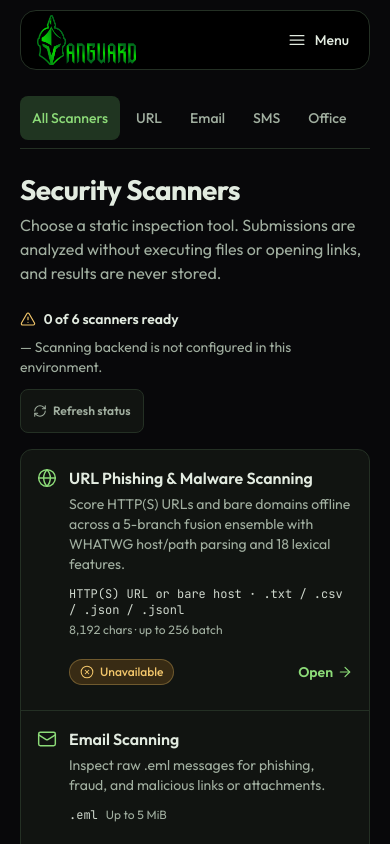
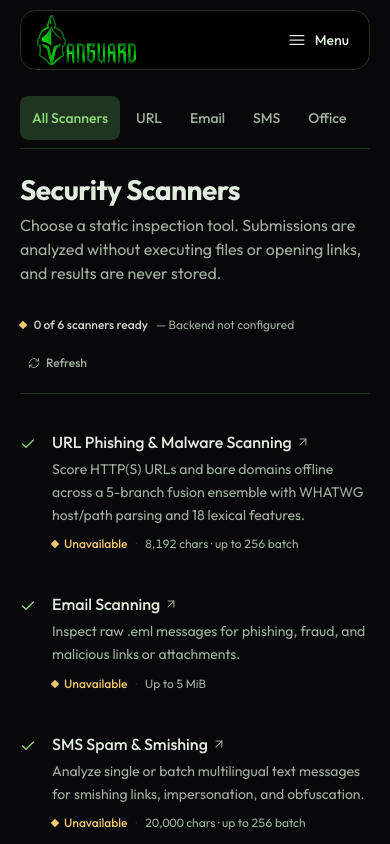
Before and after one commit to Vanguard-AV/Vanguard-web, a Next.js app: page /features in a window 390 px wide. Shown: the top 844 px of the page. Built offline with nearby package versions, Linux system fonts and the light colour scheme.

Commit message:
feat: enhance feature components with improved layout and responsiveness

```diff
--- a/app/features/page.tsx
+++ b/app/features/page.tsx
@@ -11,7 +11,7 @@ export const metadata: Metadata = {
 
 export default function FeaturesHubPage() {
   return (
-    <div className="w-full space-y-6">
+    <div className="w-full space-y-8">
       <header className="space-y-1.5">
         <h1 className="text-[1.75rem] leading-[2.125rem] font-bold tracking-[-0.02em] text-foreground sm:text-[2rem] sm:leading-[2.5rem]">
           Security Scanners
--- a/components/features/feature-hub-cards.tsx
+++ b/components/features/feature-hub-cards.tsx
@@ -1,34 +1,14 @@
 "use client";
 
+import { ArrowUpRight, Check, RefreshCw } from "lucide-react";
+import { useState } from "react";
 import {
-  AlertTriangle,
-  ArrowRight,
-  Binary,
-  CheckCircle2,
-  FileSpreadsheet,
-  FileText,
-  Globe,
-  Mail,
-  MessageSquareWarning,
-  RefreshCw,
-} from "lucide-react";
-import Link from "next/link";
-import { useState } from "react";
+  Feature,
+  type FeatureAdvantageItem,
+} from "@/components/ui/feature-with-advantages";
 import { FEATURE_CATALOG } from "@/lib/features/catalog";
-import type {
-  FeatureSlug,
-  ServiceReadinessSnapshot,
-} from "@/lib/features/types";
+import type { ServiceReadinessSnapshot } from "@/lib/features/types";
 import { ReadinessBadge } from "./readiness-badge";
-
-const FEATURE_ICONS: Record<FeatureSlug, typeof Mail> = {
-  url: Globe,
-  email: Mail,
-  sms: MessageSquareWarning,
-  office: FileSpreadsheet,
-  pdf: FileText,
-  exe: Binary,
-};
 
 interface FeatureHubDirectoryProps {
   initialSnapshot: ServiceReadinessSnapshot;
@@ -58,91 +38,32 @@ export function FeatureHubDirectory({
     }
   }
 
-  return (
-    <div className="space-y-4">
-      <div
-        aria-live="polite"
-        className="flex flex-wrap items-center justify-between gap-3 text-sm"
-      >
-        <div className="flex flex-wrap items-center gap-2">
-          {snapshot.overallStatus === "healthy" ? (
-            <CheckCircle2
+  const items: FeatureAdvantageItem[] = FEATURE_CATALOG.map((feature) => {
+    const readiness = snapshot.features[feature.slug];
+
+    return {
+      id: feature.slug,
+      href: feature.route,
+      icon: (
+        <Check
           aria-hidden="true"
-              className="size-4 shrink-0 text-positive"
+          className="mt-1.5 size-4 shrink-0 text-accent"
+          strokeWidth={2}
+        />
+      ),
+      title: (
+        <span className="inline-flex items-center gap-1">
+          <span>{feature.name}</span>
+          <ArrowUpRight
+            aria-hidden="true"
+            className="size-3.5 shrink-0 text-muted-foreground motion-safe:transition-transform motion-safe:duration-150 group-hover:translate-x-0.5 group-hover:-translate-y-0.5 group-hover:text-accent"
             strokeWidth={1.75}
           />
-          ) : (
-            <AlertTriangle
-              aria-hidden="true"
-              className="size-4 shrink-0 text-caution"
-              strokeWidth={1.75}
-            />
-          )}
-          <span className="font-semibold text-foreground tabular-nums">
-            {snapshot.readyCount} of {snapshot.totalCount} scanners ready
         </span>
-          {snapshot.overallStatus !== "healthy" && (
-            <span className="text-muted-foreground">
-              {snapshot.overallStatus === "degraded"
-                ? "— Healthy scanners remain active while offline services recover."
-                : snapshot.overallStatus === "unconfigured"
-                  ? "— Scanning backend is not configured in this environment."
-                  : "— Scanning services are currently unreachable."}
-            </span>
-          )}
-        </div>
-
-        <button
-          type="button"
-          onClick={refreshHealth}
-          disabled={refreshing}
-          className="inline-flex min-h-11 cursor-pointer items-center gap-1.5 rounded-lg border border-outline bg-surface px-3 text-xs font-semibold text-muted-foreground motion-safe:transition-colors motion-safe:duration-150 hover:border-border-control hover:bg-surface-hover hover:text-foreground disabled:cursor-default disabled:opacity-60"
-        >
-          <RefreshCw
-            aria-hidden="true"
-            className={`size-3.5 ${refreshing ? "motion-safe:animate-spin" : ""}`}
-            strokeWidth={1.75}
-          />
-          <span>{refreshing ? "Checking..." : "Refresh status"}</span>
-        </button>
-      </div>
-
-      <div className="workspace-panel overflow-hidden rounded-xl border border-outline bg-surface">
-        <ul className="divide-y divide-outline">
-          {FEATURE_CATALOG.map((feature) => {
-            const Icon = FEATURE_ICONS[feature.slug];
-            const readiness = snapshot.features[feature.slug];
-
-            return (
-              <li key={feature.slug}>
-                <Link
-                  href={feature.route}
-                  className="group grid grid-cols-1 gap-3 px-4 py-4 motion-safe:transition-colors motion-safe:duration-150 hover:bg-surface-hover focus-visible:bg-surface-hover sm:px-5 lg:grid-cols-[minmax(0,1.6fr)_minmax(0,1fr)_auto] lg:items-center lg:gap-6"
-                >
-                  <div className="flex min-w-0 items-start gap-3">
-                    <Icon
-                      aria-hidden="true"
-                      className="mt-0.5 size-5 shrink-0 text-accent"
-                      strokeWidth={1.75}
-                    />
-                    <div className="min-w-0 space-y-1">
-                      <span className="block text-base font-semibold text-foreground group-hover:text-accent">
-                        {feature.name}
-                      </span>
-                      <span className="block max-w-[62ch] text-sm leading-5 text-muted-foreground">
-                        {feature.summary}
-                      </span>
-                    </div>
-                  </div>
-
-                  <div className="flex flex-wrap items-center gap-x-2 gap-y-1 ps-8 text-xs text-muted-foreground lg:flex-col lg:items-start lg:ps-0">
-                    <span className="font-mono text-foreground/90 break-words">
-                      {feature.formatLabel}
-                    </span>
-                    <span className="tabular-nums">{feature.limitLabel}</span>
-                  </div>
-
-                  <div className="flex flex-wrap items-center justify-between gap-3 ps-8 lg:justify-end lg:ps-0">
+      ),
+      description: feature.summary,
+      footer: (
+        <div className="flex flex-wrap items-center gap-x-2 gap-y-1 text-xs text-muted-foreground">
           <ReadinessBadge
             status={
               refreshing
@@ -153,57 +74,115 @@ export function FeatureHubDirectory({
             }
             latencyMs={readiness.latencyMs}
           />
-                    <span className="inline-flex min-h-11 items-center gap-1 text-sm font-semibold text-accent">
-                      <span>Open</span>
-                      <ArrowRight
+          <span aria-hidden="true" className="text-outline">
+            ·
+          </span>
+          <span className="tabular-nums">{feature.limitLabel}</span>
+        </div>
+      ),
+    };
+  });
+
+  const statusHeader = (
+    <div
+      aria-live="polite"
+      className="flex w-full flex-wrap items-center justify-between gap-3 border-b border-outline pb-3 text-xs"
+    >
+      <div className="flex flex-wrap items-center gap-2">
+        <span
           aria-hidden="true"
-                        className="size-4 motion-safe:transition-transform motion-safe:duration-150 group-hover:translate-x-0.5"
+          className={
+            snapshot.overallStatus === "healthy"
+              ? "size-1.5 shrink-0 rounded-full bg-positive"
+              : "size-1.5 shrink-0 rotate-45 bg-caution"
+          }
+        />
+        <span className="font-medium text-foreground/90 tabular-nums">
+          {snapshot.readyCount} of {snapshot.totalCount} scanners ready
+        </span>
+        {snapshot.overallStatus !== "healthy" && (
+          <span className="text-muted-foreground">
+            {snapshot.overallStatus === "degraded"
+              ? "— Offline services recovering"
+              : snapshot.overallStatus === "unconfigured"
+                ? "— Backend not configured"
+                : "— Services unreachable"}
+          </span>
+        )}
+      </div>
+
+      <button
+        type="button"
+        onClick={refreshHealth}
+        disabled={refreshing}
+        className="inline-flex min-h-9 cursor-pointer items-center gap-1.5 rounded-md px-2 text-xs font-medium text-muted-foreground motion-safe:transition-colors motion-safe:duration-150 hover:bg-surface-hover hover:text-foreground disabled:cursor-default disabled:opacity-60"
+      >
+        <RefreshCw
+          aria-hidden="true"
+          className={`size-3 ${refreshing ? "motion-safe:animate-spin" : ""}`}
           strokeWidth={1.75}
         />
-                    </span>
+        <span>{refreshing ? "Checking" : "Refresh"}</span>
+      </button>
     </div>
-                </Link>
-              </li>
   );
-          })}
-        </ul>
-      </div>
-    </div>
+
+  return (
+    <Feature
+      badge={null}
+      title={null}
+      description={null}
+      headerExtra={statusHeader}
+      items={items}
+      className="py-0 lg:py-0"
+      containerClassName="max-w-none"
+      gridClassName="gap-x-10 gap-y-8"
+    />
   );
 }
 
 export function FeatureHubSkeleton() {
+  const skeletonItems: FeatureAdvantageItem[] = FEATURE_CATALOG.map(
+    (feature) => ({
+      id: feature.slug,
+      href: feature.route,
+      icon: (
+        <Check
+          aria-hidden="true"
+          className="mt-1.5 size-4 shrink-0 text-accent"
+          strokeWidth={2}
+        />
+      ),
+      title: feature.name,
+      description: feature.summary,
+      footer: (
+        <div className="flex flex-wrap items-center gap-x-2 gap-y-1 text-xs text-muted-foreground">
+          <ReadinessBadge status="checking" />
+          <span aria-hidden="true" className="text-outline">
+            ·
+          </span>
+          <span className="tabular-nums">{feature.limitLabel}</span>
+        </div>
+      ),
+    }),
+  );
+
   return (
-    <div
-      className="space-y-4"
-      aria-busy="true"
-      aria-label="Loading scanner readiness"
-    >
-      <div className="flex min-h-11 items-center justify-between text-sm text-muted-foreground">
-        <span>Checking live scanner readiness...</span>
+    <div aria-busy="true" aria-label="Loading scanner readiness">
+      <Feature
+        badge={null}
+        title={null}
+        description={null}
+        headerExtra={
+          <div className="flex w-full items-center justify-between border-b border-outline pb-3 text-xs text-muted-foreground">
             <ReadinessBadge status="checking" />
           </div>
-
-      <div className="overflow-hidden rounded-xl border border-outline bg-surface">
-        <ul className="divide-y divide-outline">
-          {FEATURE_CATALOG.map((feature) => (
-            <li
-              key={feature.slug}
-              className="flex flex-wrap items-center justify-between gap-4 px-5 py-4"
-            >
-              <div className="space-y-1">
-                <p className="text-base font-semibold text-foreground">
-                  {feature.name}
-                </p>
-                <p className="text-sm text-muted-foreground">
-                  {feature.summary}
-                </p>
-              </div>
-              <ReadinessBadge status="checking" />
-            </li>
-          ))}
-        </ul>
-      </div>
+        }
+        items={skeletonItems}
+        className="py-0 lg:py-0"
+        containerClassName="max-w-none"
+        gridClassName="gap-x-10 gap-y-8"
+      />
     </div>
   );
 }
--- a/components/features/feature-readiness-client.tsx
+++ b/components/features/feature-readiness-client.tsx
@@ -53,14 +53,14 @@ export function FeatureReadinessClient({
         type="button"
         onClick={recheck}
         disabled={checking}
-        className="inline-flex min-h-11 cursor-pointer items-center gap-1.5 rounded-lg border border-outline bg-surface px-3 text-xs font-semibold text-muted-foreground motion-safe:transition-colors motion-safe:duration-150 hover:border-border-control hover:bg-surface-hover hover:text-foreground disabled:cursor-default disabled:opacity-60"
+        className="inline-flex min-h-9 cursor-pointer items-center gap-1 rounded-md px-2 text-xs font-medium text-muted-foreground motion-safe:transition-colors motion-safe:duration-150 hover:bg-surface-hover hover:text-foreground disabled:cursor-default disabled:opacity-60"
       >
         <RefreshCw
           aria-hidden="true"
-          className={`size-3.5 ${checking ? "motion-safe:animate-spin" : ""}`}
+          className={`size-3 ${checking ? "motion-safe:animate-spin" : ""}`}
           strokeWidth={1.75}
         />
-        <span>{checking ? "Checking..." : "Check status"}</span>
+        <span>{checking ? "Checking" : "Refresh"}</span>
       </button>
     </div>
   );
--- a/components/features/readiness-badge.tsx
+++ b/components/features/readiness-badge.tsx
@@ -1,5 +1,3 @@
-import { CheckCircle2, Clock, XCircle } from "lucide-react";
-
 interface ReadinessBadgeProps {
   status: "ready" | "unavailable" | "checking";
   latencyMs?: number | null;
@@ -13,25 +11,27 @@ export function ReadinessBadge({
 }: ReadinessBadgeProps) {
   if (status === "checking") {
     return (
-      <span className="workspace-badge inline-flex items-center gap-1.5 rounded-full border border-info/30 bg-info-bg px-2.5 py-1 text-xs font-medium text-info">
-        <Clock aria-hidden="true" className="size-3.5 shrink-0" strokeWidth={1.75} />
-        <span>Checking status</span>
+      <span className="workspace-badge inline-flex items-center gap-1.5 text-xs font-medium text-muted-foreground">
+        <span
+          aria-hidden="true"
+          className="size-1.5 shrink-0 rounded-full border border-info bg-info/40 motion-safe:animate-pulse"
+        />
+        <span>Checking</span>
       </span>
     );
   }
 
   if (status === "ready") {
     return (
-      <span className="workspace-badge inline-flex items-center gap-1.5 rounded-full border border-positive/30 bg-positive-bg px-2.5 py-1 text-xs font-medium text-positive">
-        <CheckCircle2
+      <span className="workspace-badge inline-flex items-center gap-1.5 text-xs font-medium text-foreground/90">
+        <span
           aria-hidden="true"
-          className="size-3.5 shrink-0"
-          strokeWidth={1.75}
+          className="size-1.5 shrink-0 rounded-full bg-positive"
         />
         <span>Ready</span>
         {!compact && typeof latencyMs === "number" && (
-          <span className="font-mono text-xs text-positive/85 tabular-nums">
-            {Math.round(latencyMs)} ms
+          <span className="font-mono text-[11px] text-muted-foreground tabular-nums">
+            {Math.round(latencyMs)}ms
           </span>
         )}
       </span>
@@ -39,11 +39,10 @@ export function ReadinessBadge({
   }
 
   return (
-    <span className="workspace-badge inline-flex items-center gap-1.5 rounded-full border border-caution/30 bg-caution-bg px-2.5 py-1 text-xs font-medium text-caution">
-      <XCircle
+    <span className="workspace-badge inline-flex items-center gap-1.5 text-xs font-medium text-caution">
+      <span
         aria-hidden="true"
-        className="size-3.5 shrink-0"
-        strokeWidth={1.75}
+        className="size-1.5 shrink-0 rotate-45 bg-caution"
       />
       <span>Unavailable</span>
     </span>
--- /dev/null
+++ b/components/ui/badge.tsx
@@ -0,0 +1,36 @@
+import * as React from "react";
+import { cva, type VariantProps } from "class-variance-authority";
+
+import { cn } from "@/lib/utils";
+
+const badgeVariants = cva(
+  "inline-flex items-center rounded-full border px-2.5 py-0.5 text-xs font-semibold transition-colors focus:outline-none focus:ring-2 focus:ring-accent focus:ring-offset-2",
+  {
+    variants: {
+      variant: {
+        default:
+          "border-transparent bg-primary text-on-primary hover:bg-primary/80",
+        secondary:
+          "border-transparent bg-surface-hover text-foreground hover:bg-surface-selected",
+        destructive:
+          "border-transparent bg-danger-bg text-danger hover:bg-danger-bg/80",
+        outline: "border-outline text-foreground",
+      },
+    },
+    defaultVariants: {
+      variant: "default",
+    },
+  },
+);
+
+export interface BadgeProps
+  extends React.HTMLAttributes<HTMLDivElement>,
+    VariantProps<typeof badgeVariants> {}
+
+function Badge({ className, variant, ...props }: BadgeProps) {
+  return (
+    <div className={cn(badgeVariants({ variant }), className)} {...props} />
+  );
+}
+
+export { Badge, badgeVariants };
--- /dev/null
+++ b/components/ui/feature-with-advantages.tsx
@@ -0,0 +1,168 @@
+import { Check } from "lucide-react";
+import Link from "next/link";
+import type * as React from "react";
+import { Badge } from "@/components/ui/badge";
+import { cn } from "@/lib/utils";
+
+export interface FeatureAdvantageItem {
+  id?: string;
+  title: React.ReactNode;
+  description: React.ReactNode;
+  icon?: React.ReactNode;
+  meta?: React.ReactNode;
+  footer?: React.ReactNode;
+  href?: string;
+}
+
+export interface FeatureProps {
+  badge?: React.ReactNode;
+  title?: React.ReactNode;
+  description?: React.ReactNode;
+  headerExtra?: React.ReactNode;
+  items?: readonly FeatureAdvantageItem[];
+  className?: string;
+  containerClassName?: string;
+  gridClassName?: string;
+}
+
+const DEFAULT_ITEMS: readonly FeatureAdvantageItem[] = [
+  {
+    id: "easy-1",
+    title: "Easy to use",
+    description: "We've made it easy to use and understand.",
+  },
+  {
+    id: "fast-1",
+    title: "Fast and reliable",
+    description: "We've made it fast and reliable.",
+  },
+  {
+    id: "modern-1",
+    title: "Beautiful and modern",
+    description: "We've made it beautiful and modern.",
+  },
+  {
+    id: "easy-2",
+    title: "Easy to use",
+    description: "We've made it easy to use and understand.",
+  },
+  {
+    id: "fast-2",
+    title: "Fast and reliable",
+    description: "We've made it fast and reliable.",
+  },
+  {
+    id: "modern-2",
+    title: "Beautiful and modern",
+    description: "We've made it beautiful and modern.",
+  },
+];
+
+function Feature({
+  badge = "Platform",
+  title = "Something new!",
+  description = "Managing a small business today is already tough.",
+  headerExtra,
+  items = DEFAULT_ITEMS,
+  className,
+  containerClassName,
+  gridClassName,
+}: FeatureProps) {
+  const hasHeaderText = badge !== null || title !== null || description !== null;
+
+  return (
+    <div className={cn("w-full py-20 lg:py-40", className)}>
+      <div className={cn("container mx-auto", containerClassName)}>
+        <div className="flex flex-col items-start gap-4">
+          {hasHeaderText && (
+            <>
+              {badge !== null && (
+                <div>
+                  {typeof badge === "string" ? <Badge>{badge}</Badge> : badge}
+                </div>
+              )}
+              {(title !== null || description !== null) && (
+                <div className="flex flex-col gap-2">
+                  {title !== null && (
+                    <h2 className="font-regular text-3xl tracking-tighter md:text-5xl lg:max-w-xl">
+                      {title}
+                    </h2>
+                  )}
+                  {description !== null && (
+                    <p className="max-w-xl text-lg leading-relaxed tracking-tight text-muted-foreground lg:max-w-xl">
+                      {description}
+                    </p>
+                  )}
+                </div>
+              )}
+            </>
+          )}
+
+          {headerExtra}
+
+          <div
+            className={cn(
+              "flex w-full flex-col gap-10",
+              hasHeaderText ? "pt-12" : "pt-4",
+            )}
+          >
+            <div
+              className={cn(
+                "grid grid-cols-1 items-start gap-10 sm:grid-cols-2 lg:grid-cols-3",
+                gridClassName,
+              )}
+            >
+              {items.map((item, index) => {
+                const content = (
+                  <>
+                    {item.icon ?? (
+                      <Check
+                        aria-hidden="true"
+                        className="mt-1.5 h-4 w-4 shrink-0 text-primary"
+                      />
+                    )}
+                    <div className="flex min-w-0 flex-1 flex-col gap-1">
+                      <p className="text-base font-medium text-foreground motion-safe:transition-colors group-hover:text-accent">
+                        {item.title}
+                      </p>
+                      <p className="text-sm leading-relaxed text-muted-foreground">
+                        {item.description}
+                      </p>
+                      {item.meta && <div className="pt-1">{item.meta}</div>}
+                      {item.footer && <div className="pt-1.5">{item.footer}</div>}
+                    </div>
+                  </>
+                );
+
+                const key = item.id ?? `feature-item-${index}`;
+
+                if (item.href) {
+                  return (
+                    <Link
+                      key={key}
+                      href={item.href}
+                      className="group flex w-full flex-row items-start gap-4 rounded-md py-1 focus-visible:outline-2 focus-visible:outline-offset-4 focus-visible:outline-accent"
+                    >
+                      {content}
+                    </Link>
+                  );
+                }
+
+                return (
+                  <div
+                    key={key}
+                    className="flex w-full flex-row items-start gap-6"
+                  >
+                    {content}
+                  </div>
+                );
+              })}
+            </div>
+          </div>
+        </div>
+      </div>
+    </div>
+  );
+}
+
+export { Feature };
```
Also changed, not shown: components/ui/demo.tsx (+10 -3 lines), components/ui/feature-with-advantages-demo.tsx (added, +12 -0 lines). Lines whose indentation alone changed are shown as unchanged.
